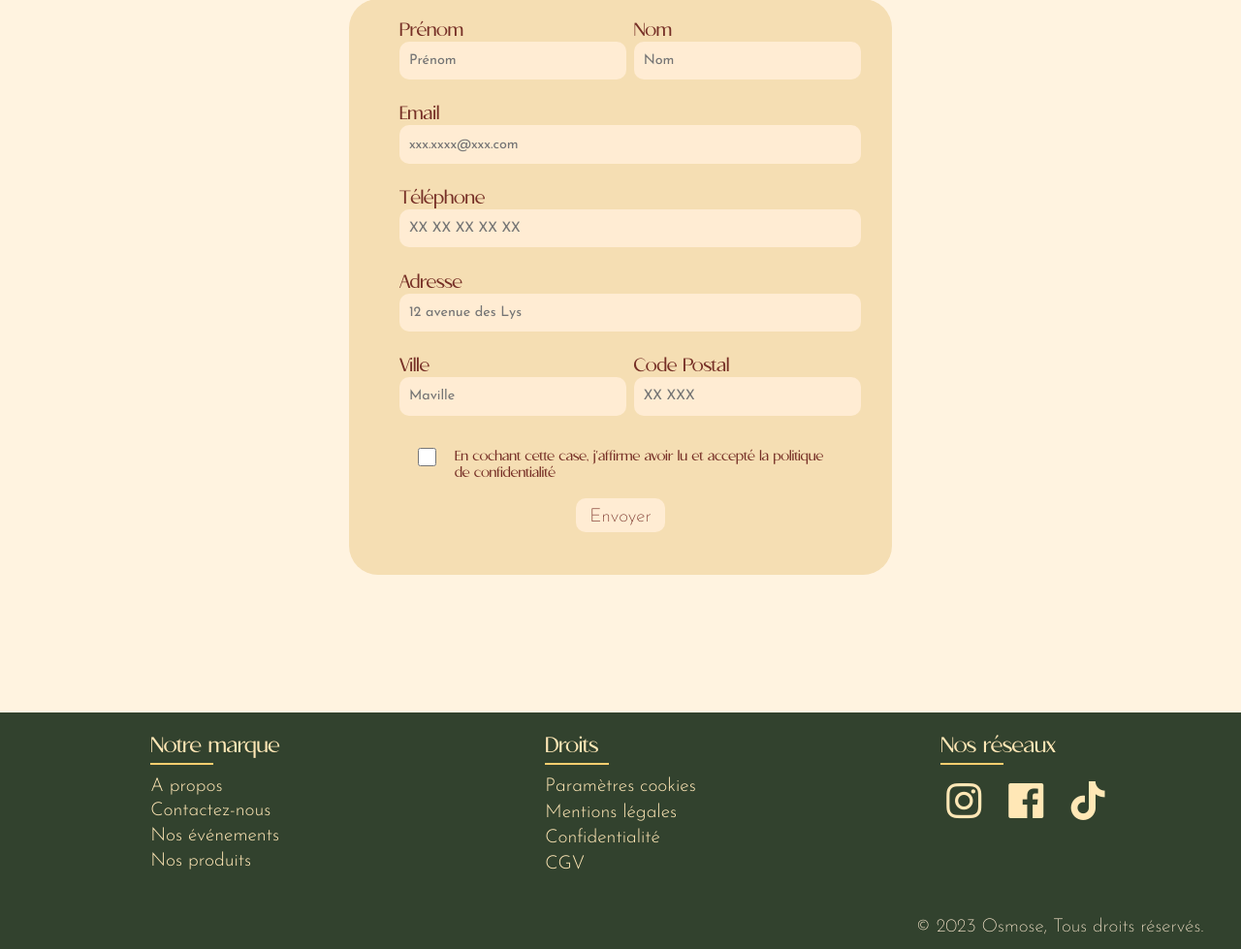
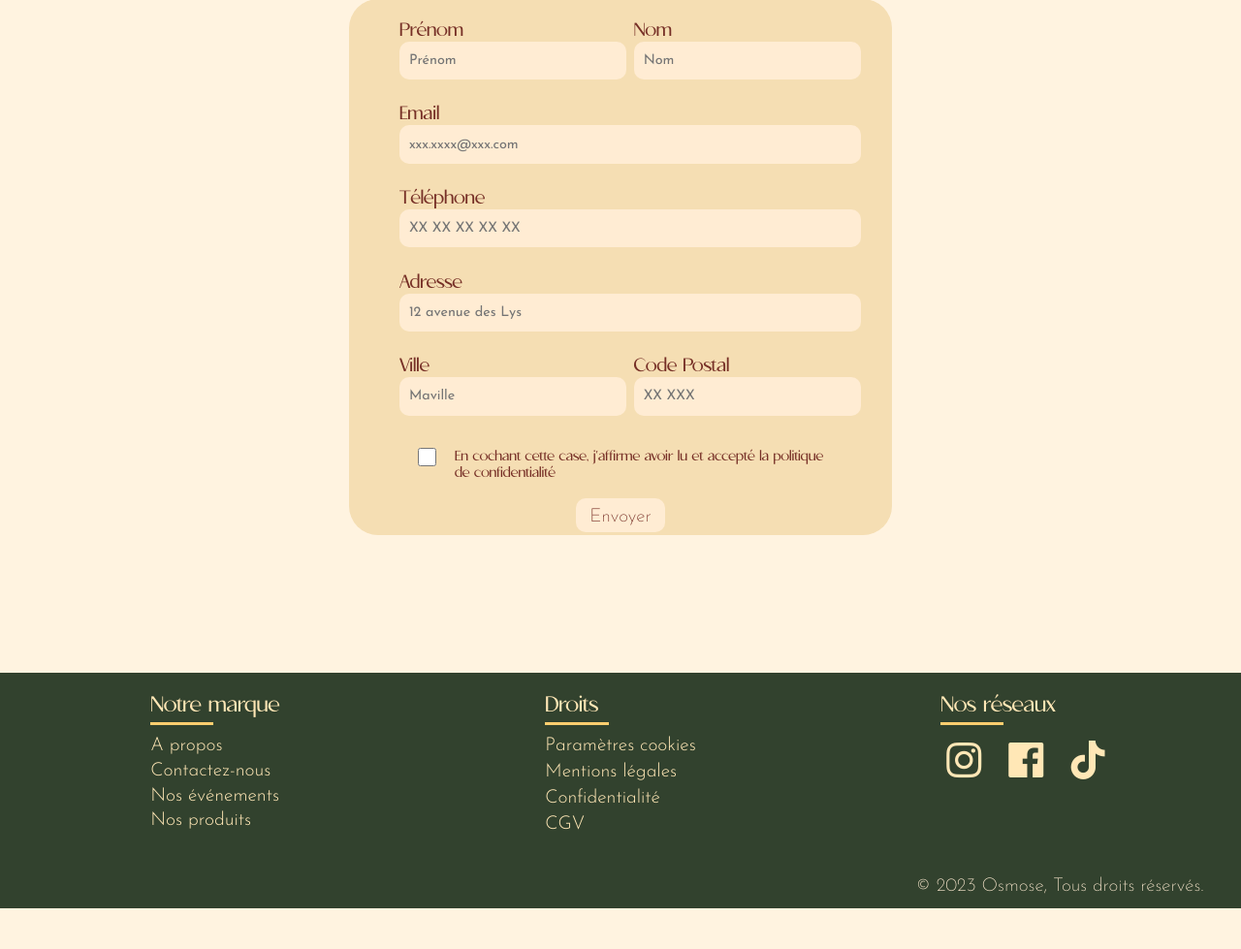
Before and after one commit to Fonyxxx/Osmose_siteweb, a PHP site: page /osmose_siteweb/panier.php in a window 1280 px wide. Shown: the part 855-1834 px from the top of the page at 97% size. After the commit the page ends 1792 px from the top, so only its background shows below. Run offline with PHP 8.4, Linux system fonts and the light colour scheme; data comes from the database, SQL or seed files in the repository.

Commit message:
Update style_panier.css

```diff
--- a/public/css/style_panier.css
+++ b/public/css/style_panier.css
@@ -97,7 +97,7 @@ main{
     border-radius: 30px;
     justify-content: center;
     gap: 6%;
-    padding: 2% 5% 16%;
+    padding: 2% 5% 12%;
     grid-template-columns: 1fr 1fr;
 }
 
```
